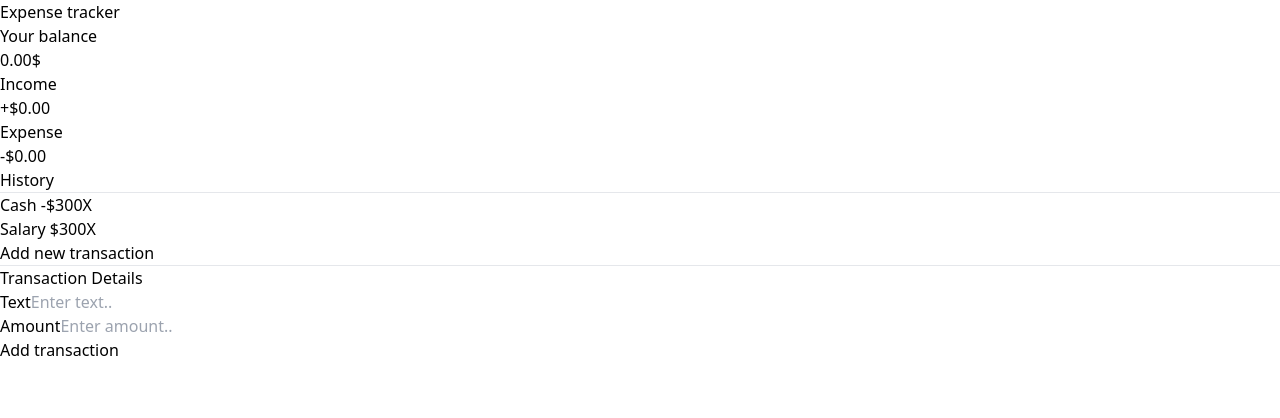
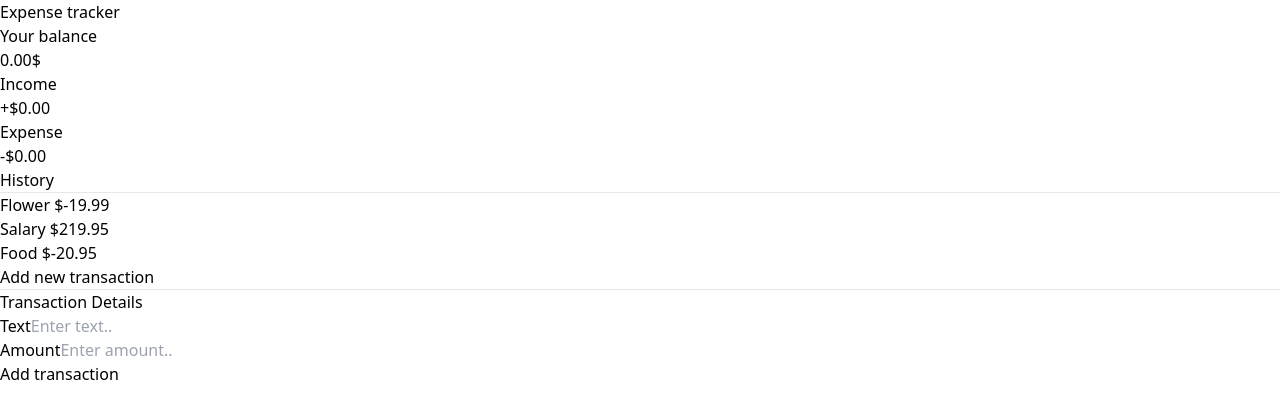
Before and after one commit to camilla-westin/ExpenseTrackerVue, a Vue app: page / in a window 1280 px wide. Shown: the top 418 px of the page. Built offline with nearby package versions, Linux system fonts and the light colour scheme.

Commit message:
Added some dummy data to list

```diff
--- a/src/components/TransactionList.vue
+++ b/src/components/TransactionList.vue
@@ -1,3 +1,10 @@
+<script setup>
+const transactions = [
+  { id: 1, text: "Flower", amount: -19.99 },
+  { id: 2, text: "Salary", amount: 219.95 },
+  { id: 2, text: "Food", amount: -20.95 },
+];
+</script>
 <template>
   <div class="my-3">
     <h2 class="font-semibold text-sm">History</h2>
@@ -5,16 +12,12 @@
 
     <ul id="list">
       <li
-        class="bg-white p-2 my-1 text-xs border-r-2 border-red-600 flex justify-between"
+        class="bg-white p-2 my-1 text-xs border-r-2 flex justify-between"
+        v-for="transaction in transactions"
+        :key="transaction.id"
+        :class="transaction.amount < 0 ? 'border-red-600' : 'border-green-600'"
       >
-        Cash <span>-$300</span>
-        <button class="hidden">X</button>
-      </li>
-      <li
-        class="bg-white p-2 my-1 text-xs border-r-2 border-green-600 flex justify-between"
-      >
-        Salary <span>$300</span>
-        <button class="hidden">X</button>
+        {{ transaction.text }} <span>${{ transaction.amount }}</span>
       </li>
     </ul>
   </div>
```
